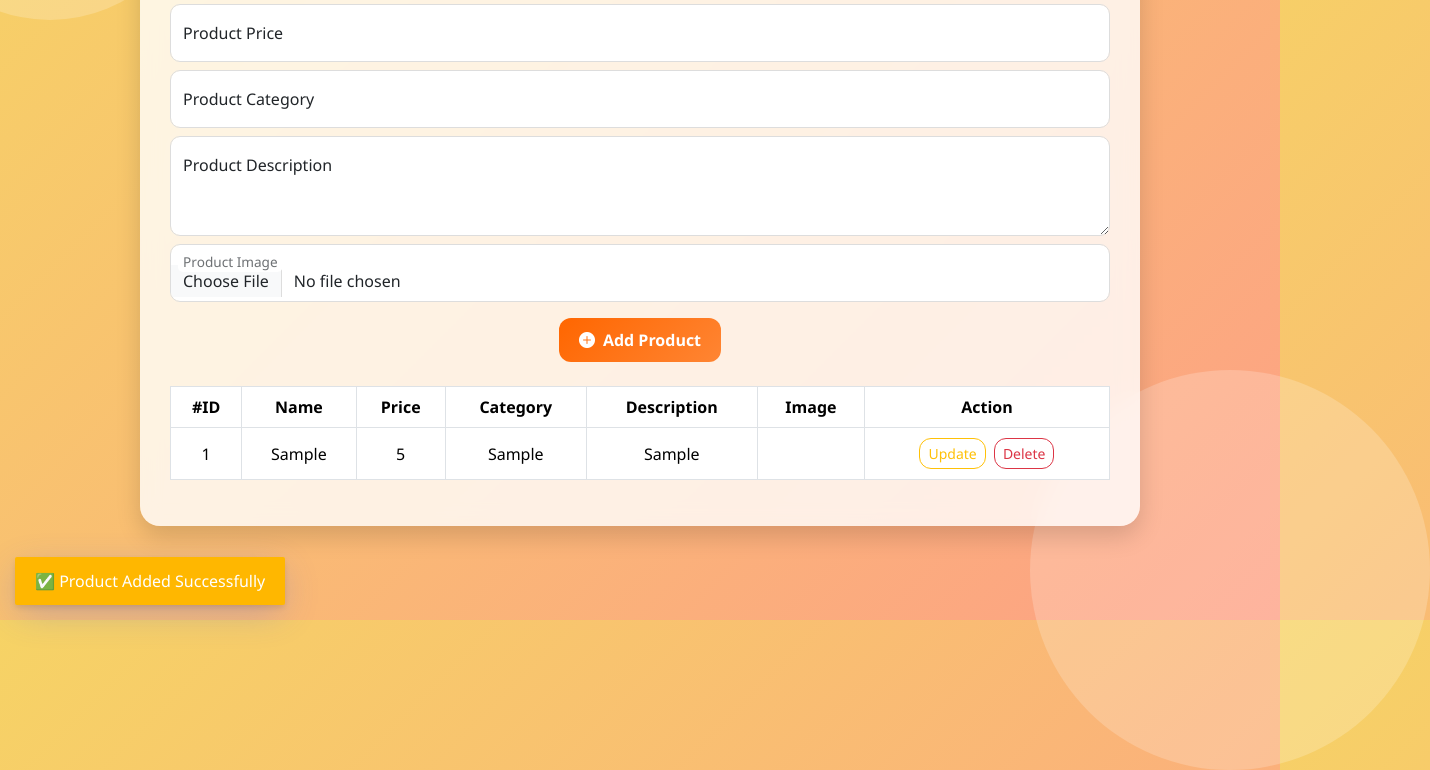
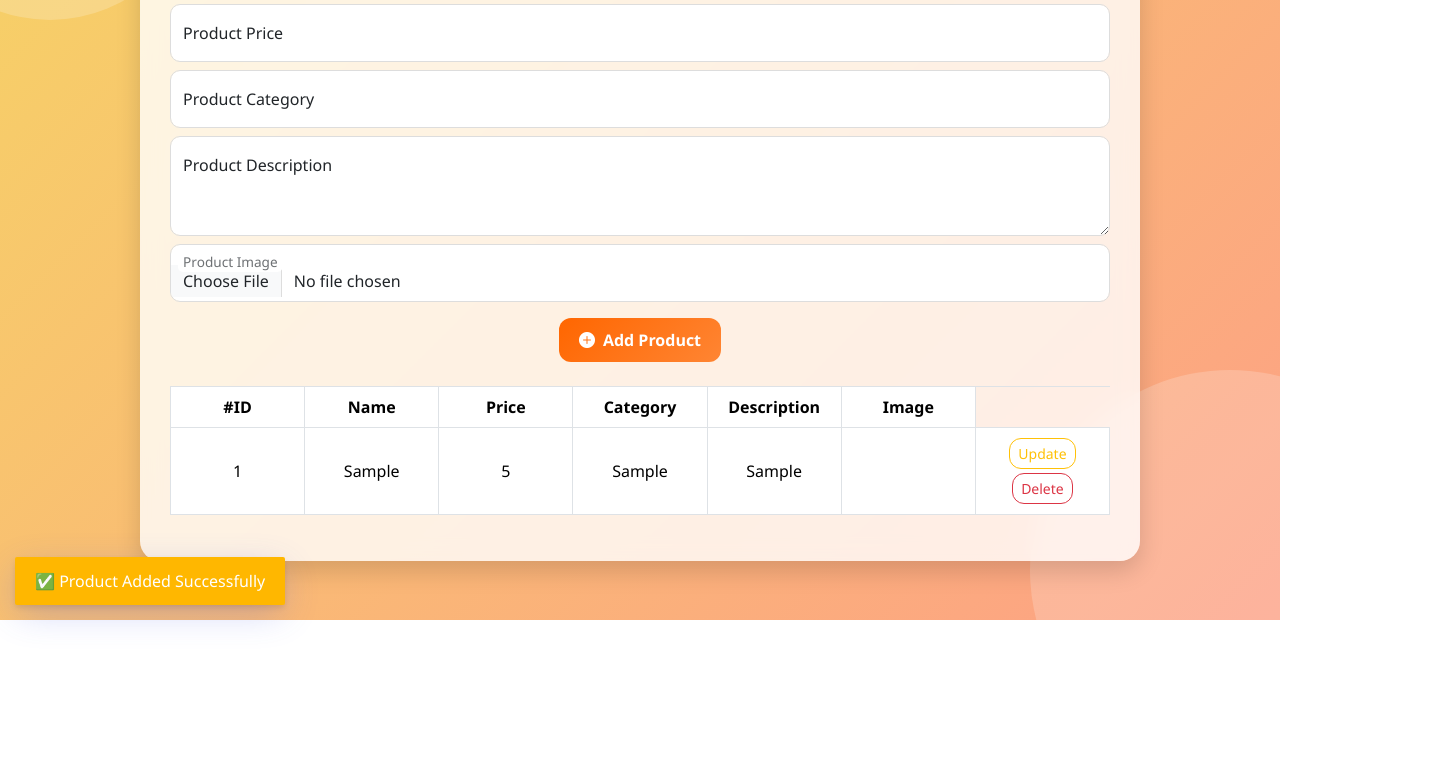
Before and after one commit to mostafaibrahim10/CRUD-DESIGN, a website: page index.html in a window 1280 px wide. Both pictures are taken after typing "Sample", "5", "Sample", "Sample" into the empty fields and a click on the button "Add Product". Shown: the part 180-950 px from the top of the page, 1430 px wide, since content can reach past the window. After the commit the page ends 800 px from the top, so only its background shows below. Drawn offline with nearby package versions, Linux system fonts and the light colour scheme.

Commit message:
Initial commit

```diff
--- a/css/main.css
+++ b/css/main.css
@@ -1,3 +1,14 @@
+
+html, body {
+  max-width: 100%;
+  overflow-x: hidden;
+  overflow-y: auto;
+  box-sizing: border-box;
+  margin: 0;
+  padding: 0;
+}
+
+
 body {
   background: linear-gradient(135deg, #f6d365 0%, #fda085 100%);
   min-height: 100vh;
@@ -32,6 +43,7 @@ body::after {
   right: -150px;
 }
 
+/* الحاوية */
 .container-box {
   background: #ffffffcc;
   backdrop-filter: blur(10px);
@@ -42,6 +54,7 @@ body::after {
   max-width: 1000px;
   position: relative;
   z-index: 1;
+  overflow: hidden;
 }
 
 h1 {
@@ -49,6 +62,7 @@ h1 {
   color: #ff6600;
   margin-bottom: 20px;
 }
+
 
 .form-control {
   border-radius: 10px;
@@ -94,16 +108,18 @@ button {
   box-shadow: 0 5px 15px rgba(255, 168, 51, 0.4);
 }
 
+
 table {
   width: 100%;
   border-collapse: collapse;
+  table-layout: fixed;
 }
 
-td,
-th {
+td, th {
   word-wrap: break-word;
   vertical-align: middle;
   padding: 8px;
+  overflow-wrap: break-word;
 }
 
 td img {
@@ -120,18 +136,14 @@ td button {
 }
 
 .table-responsive {
+  width: 100%;
   overflow-x: auto;
   -webkit-overflow-scrolling: touch;
 }
 
+/* Responsive للهواتف */
 @media (max-width: 576px) {
-
-  table,
-  thead,
-  tbody,
-  th,
-  td,
-  tr {
+  table, thead, tbody, th, td, tr {
     display: block;
   }
 
@@ -145,6 +157,7 @@ td button {
     border-radius: 12px;
     padding: 10px;
     background: #fff;
+    overflow: hidden;
   }
 
   td {
@@ -152,6 +165,7 @@ td button {
     text-align: right;
     position: relative;
     max-width: 100%;
+    word-wrap: break-word;
   }
 
   td::before {
--- a/index.html
+++ b/index.html
@@ -15,6 +15,7 @@
 <body>
   <div class="container-box">
     <h1 class="text-center">🚀 CRUD SYSTEM</h1>
+
     <!-- Form Section -->
     <div class="form-floating my-2">
       <input type="text" class="form-control" id="productName" placeholder="">
@@ -42,6 +43,7 @@
       <input type="file" class="form-control" id="productImage" placeholder="">
       <label for="productImage">Product Image </label>
     </div>
+
     <div class="mt-3 text-center">
       <button id="btnAdd" onclick="AddProdact()">
         <i class="bi bi-plus-circle-fill"></i> Add Product
@@ -50,6 +52,7 @@
         <i class="bi bi-pencil-square"></i> Update Product
       </button>
     </div>
+
     <div class="table-responsive mt-4">
       <table class="table table-bordered text-center align-middle">
         <thead>
@@ -60,11 +63,10 @@
             <th>Category</th>
             <th>Description</th>
             <th>Image</th>
-            <th>Action</th>
+            <!-- Action header removed -->
           </tr>
         </thead>
         <tbody id="tbody">
-          <!-- JS هيضيف الصفوف هنا -->
         </tbody>
       </table>
     </div>
--- a/js/index.js
+++ b/js/index.js
@@ -47,7 +47,7 @@ function DisplayProdact(list) {
       <td data-label="Category">${list[i].Cat}</td>
       <td data-label="Description">${list[i].Dec}</td>
       <td data-label="Image">${list[i].Img ? `<img src="${list[i].Img}" alt="product">` : ""}</td>
-      <td data-label="Action">
+      <td data-label="">
         <button onclick="GetUpdateProdact(${i})" class="btn btn-outline-warning btn-sm">Update</button>
         <button onclick="DeleteProdact(${i})" class="btn btn-outline-danger btn-sm">Delete</button>
       </td>
@@ -55,6 +55,7 @@ function DisplayProdact(list) {
   }
   document.getElementById("tbody").innerHTML = Prodact;
 }
+
 
 function DeleteProdact(index) {
   ProdactList.splice(index, 1);
```
